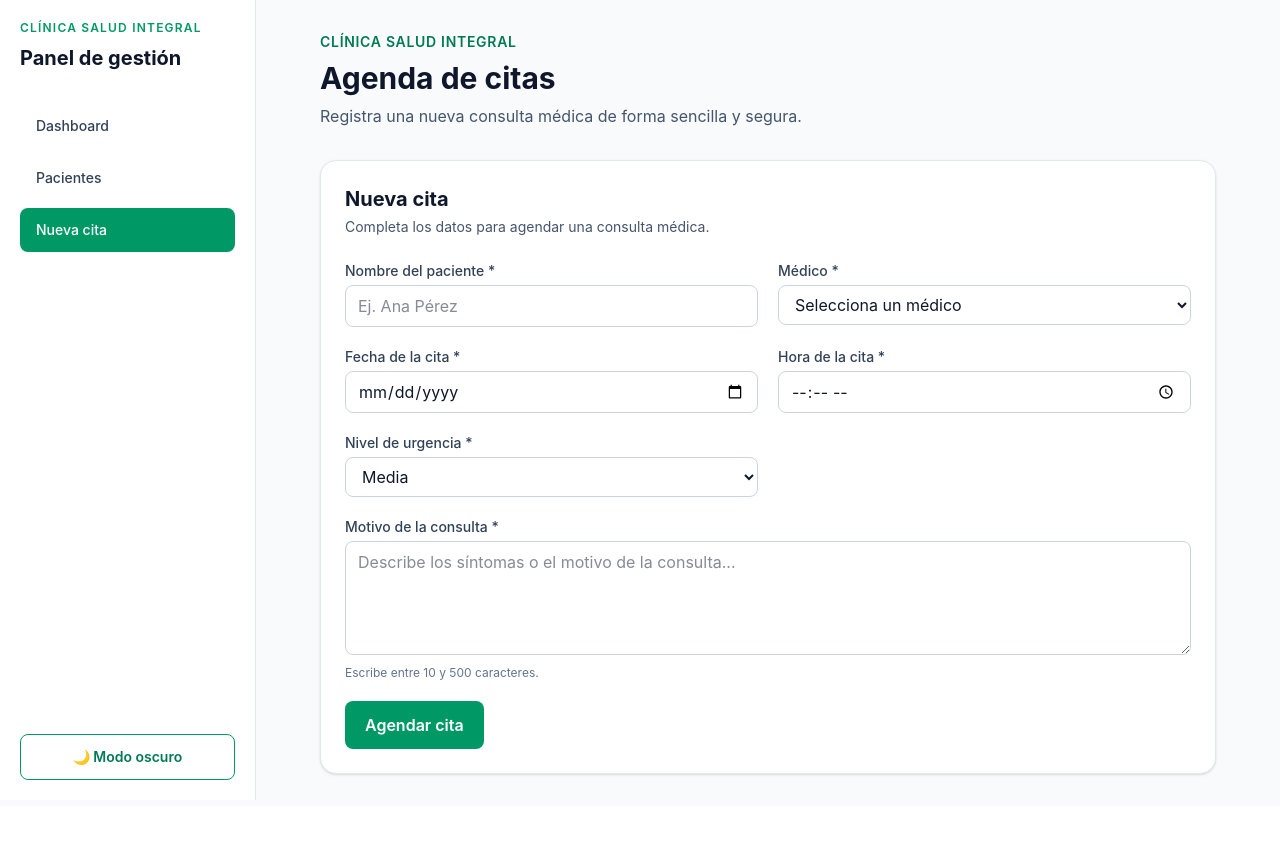
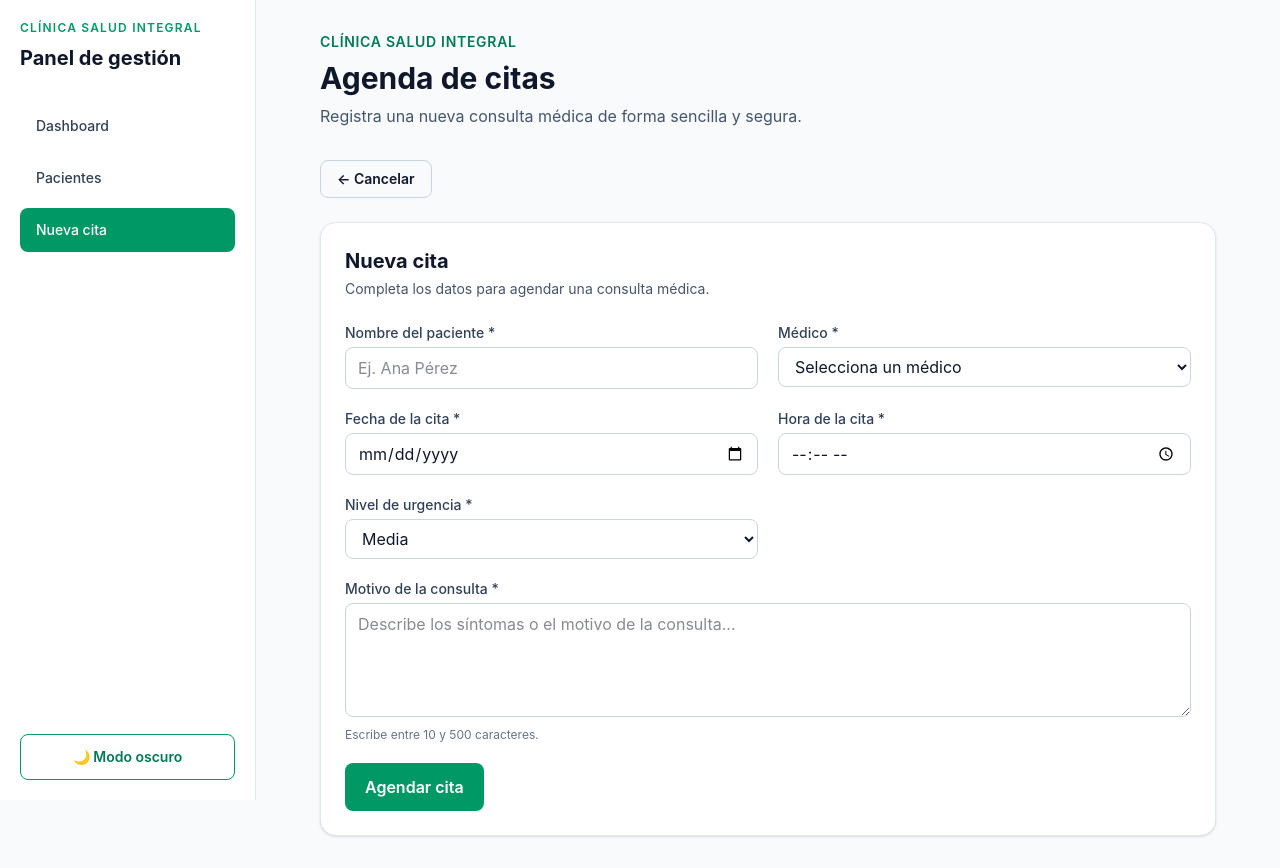
Before and after one commit to adanbnjm/clinica-frontend, a React (Vite) app: page /citas/nueva in a window 1280 px wide. Before the commit the page ends 806 px from the top, so only its background shows below. Built offline with nearby package versions, Linux system fonts and the light colour scheme.

Commit message:
feat: completar navegación del dashboard y citas

```diff
--- a/src/pages/PaginaDashboard.tsx
+++ b/src/pages/PaginaDashboard.tsx
@@ -2,6 +2,7 @@ import { useState } from "react";
 import MetricCard from "../components/MetricCard";
 import StatusBadge from "../components/StatusBadge";
 import type { Metrica } from "../types";
+import { Link } from "react-router-dom";
 
 export default function PaginaDashboard() {
   const [pacientes, setPacientes] = useState(128);
@@ -103,6 +104,12 @@ export default function PaginaDashboard() {
           <p className="mt-1 text-sm text-slate-500">
             Utiliza los botones para modificar el contador de pacientes.
           </p>
+          <Link
+            to="/pacientes"
+            className="inline-flex items-center rounded-lg bg-emerald-600 px-4 py-2 text-sm font-semibold text-white transition-colors hover:bg-emerald-700 focus:outline-none focus:ring-2 focus:ring-emerald-500 focus:ring-offset-2 dark:focus:ring-offset-black"
+          >
+            Ver Pacientes →
+          </Link>
 
           <div className="mt-4 flex items-center gap-3">
             <button
--- a/src/pages/PaginaNuevaCita.tsx
+++ b/src/pages/PaginaNuevaCita.tsx
@@ -1,6 +1,9 @@
 import FormularioCita from "../components/FormularioCita";
+import { useNavigate } from "react-router-dom";
 
 export default function PaginaNuevaCita() {
+  const navigate = useNavigate();
+
   return (
     <main className="min-h-screen bg-slate-50 px-4 py-8 text-slate-900 dark:bg-black dark:text-neutral-100 sm:px-6 lg:px-10">
       <div className="mx-auto max-w-4xl">
@@ -16,6 +19,16 @@ export default function PaginaNuevaCita() {
           </p>
         </header>
 
+        <div className="mb-6">
+          <button
+            type="button"
+            onClick={() => navigate(-1)}
+            className="rounded-lg border border-slate-300 px-4 py-2 text-sm font-semibold transition-colors hover:bg-slate-100 dark:border-neutral-700 dark:hover:bg-neutral-900"
+          >
+            ← Cancelar
+          </button>
+        </div>
+
         <FormularioCita />
       </div>
     </main>
```
